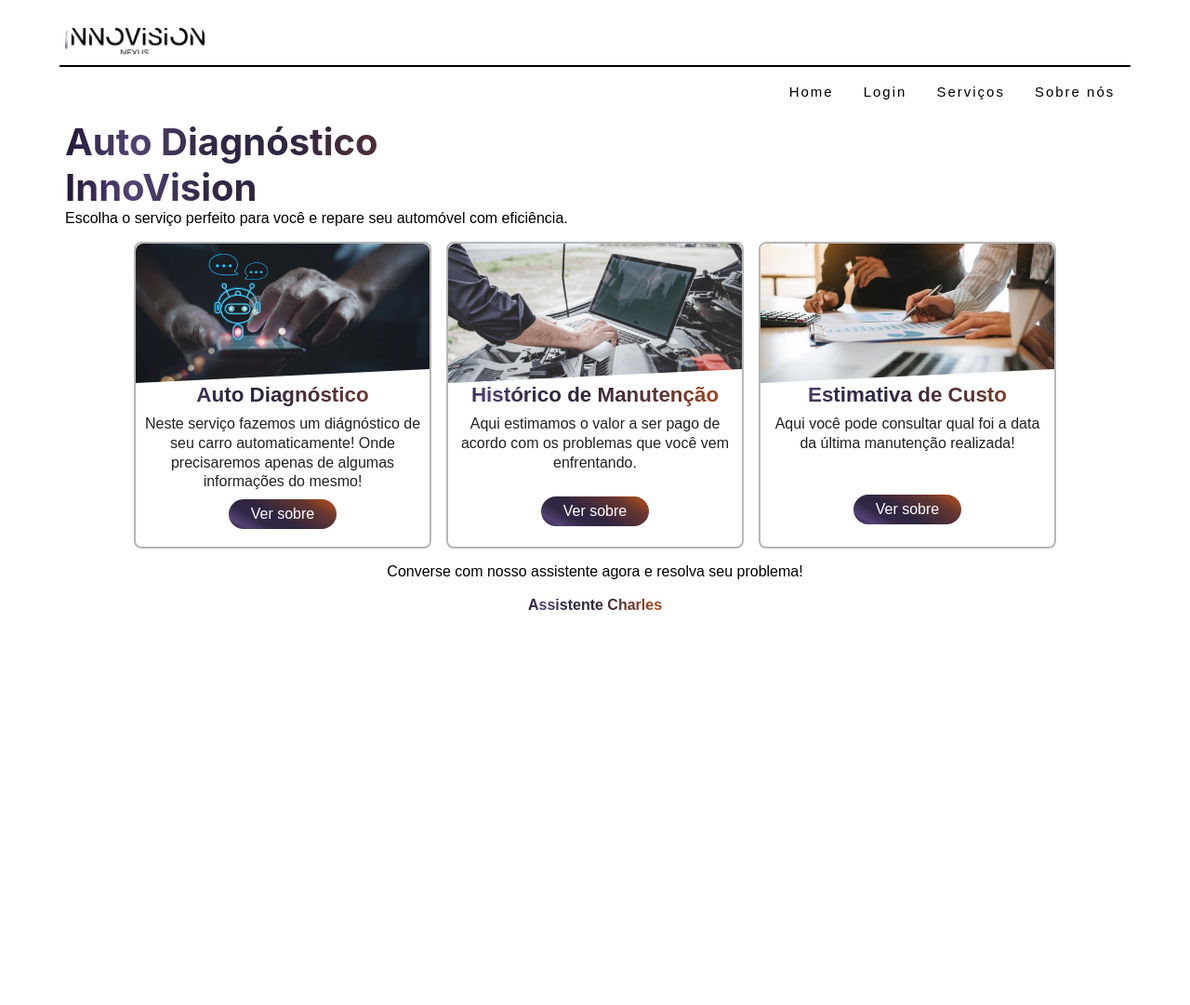
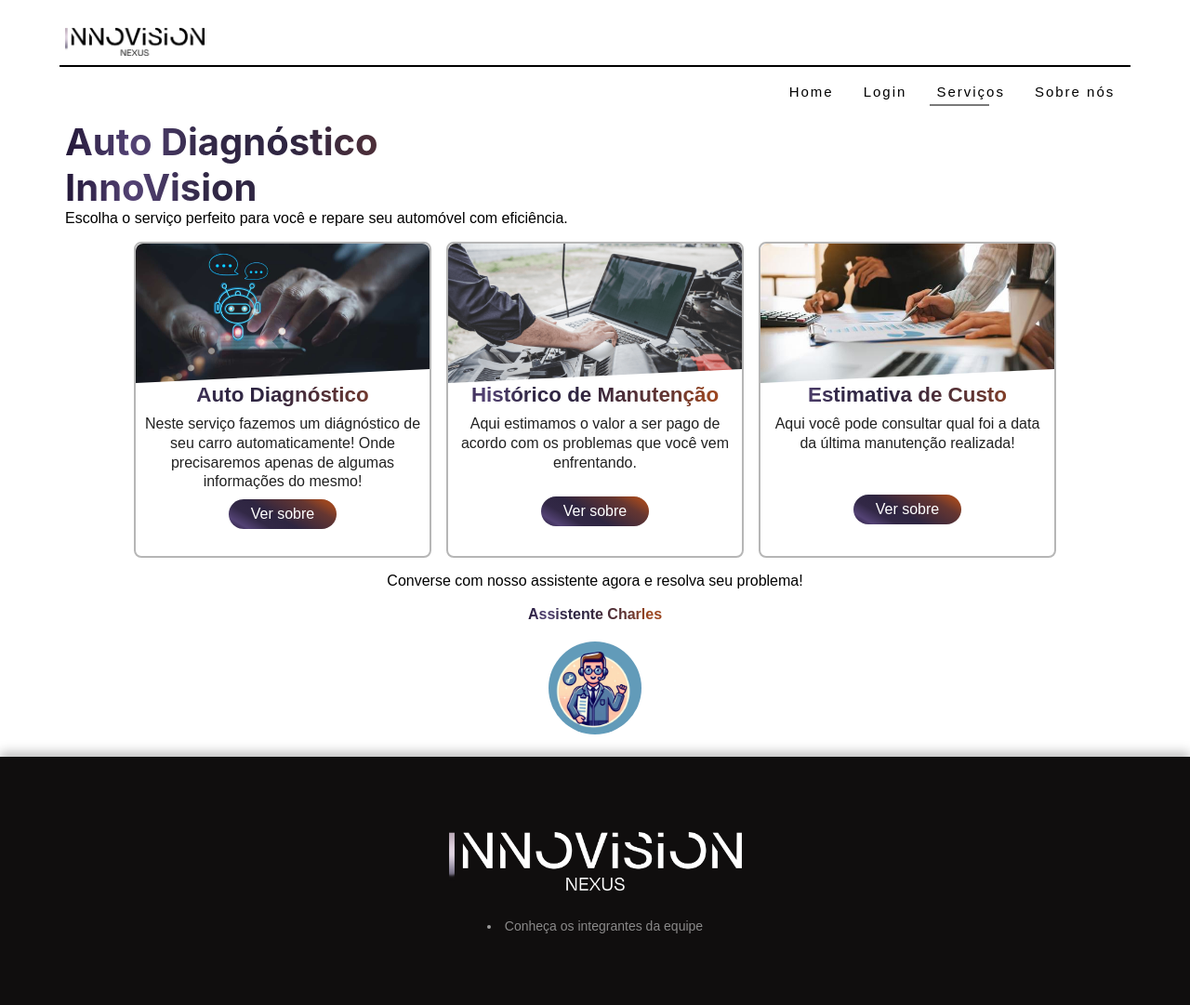
Before and after one commit to hellomesq/Challenge-Front-end, a plain HTML site: page servicos.html in a window 1280 px wide. Shown: the whole page at 93% size. Before the commit the page ends 800 px from the top, so only its background shows below. Drawn offline with Linux system fonts and the light colour scheme.

Commit message:
modified page servicos

```diff
--- a/servicos.html
+++ b/servicos.html
@@ -9,7 +9,10 @@
 <body>
     <header>
         <div class="logo">
-            <img class= "img-logo" src="imagens/InnoVision Nexus (Preta).png" alt="InnoVision Nexus logo">
+            <a href="#">
+                <img class= "img-logo" src="imagens/InnoVision Nexus (Preta).png" alt="InnoVision Nexus logo">
+            </a>
+
         <div class="line"></div>
         </div>
         <nav class="nav">
@@ -22,6 +25,7 @@
                <li>
                 <a href="#">Home</a>
                </li>
+               <div class="line__indic"></div>
                <li>
                 <a href="#">Login</a>
                </li>
@@ -65,9 +69,22 @@
             <div class="assistente">
             <p>Assistente Charles</p>
         </div>
+        <div id="iconcharles">
+            <a href="#">
+                <img class="iconcharles" src="imagens/iconcharles.jpg" alt="Ícone do Assistente Charles">
+            </a>
+        </div>
+    </main>
+<footer class="footer">
+    <div class="conteudo__footer">
+        <img src="imagens/InnoVision Nexus (Branca).png" alt="Ícone InnoVision Nexus">
+        <li class= "integrantes__footer" ><a href="#">Conheça os integrantes da equipe</a></li>
+    </div>
 
-    </main>
 
+
+
+</footer>
 <script src="script.js"></script>
 </body>
 </html>
--- a/style.css
+++ b/style.css
@@ -38,6 +38,14 @@
     border: 1px black solid;
 }
 
+.line__indic{
+    position: absolute;
+    margin-top: 22px;
+    margin-left: 13.1%;
+    width: 5%;
+    border: 1px rgba(0, 0, 0, 0.527) solid;
+}
+
 .nav a {
     color: black;
     font-size: 15px;
@@ -64,6 +72,7 @@
     margin-left: 60%;
 }
 
+/* ARRUMAR O ESPAÇO ENTRE OS ELEMENTOS DO MENU E O X */
 .mobile-menu {
     display: none;
     cursor: pointer;
@@ -84,12 +93,16 @@
         overflow-x: hidden;
     }
 
-    .nav-list {
-        position: absolute;
-        top: 70px;
+    .line__indic{
+        display: none;
+    }
+
+   .nav-list {
+        position: fixed;
+        top: 0;
         right: 0;
         width: 80%;
-        height: 100%;
+        height: 100vh;
         background: #100E0E;
         flex-direction: column;
         align-items: center;
@@ -97,6 +110,7 @@
         transform: translateX(100%);
         transition: transform 0.3s ease-in;
         overflow-y: hidden;
+        z-index: 999;
     }
 
     .nav-list li {
@@ -112,6 +126,7 @@
 
     .mobile-menu {
         display: block;
+
     }
 
 }
@@ -159,11 +174,9 @@
 .title{
     margin-left: 70px;
     margin-top: 20px;
-
 }
 
  h2{
-
         background: linear-gradient(
             90deg,
             #231838 0%,
@@ -176,7 +189,7 @@
         );
         -webkit-background-clip: text;
         background-clip: text;
-        color: transparent; /* torna o texto transparente */
+        color: transparent;
         max-width: 551px;
         font: 700 40px Inter, sans-serif;
 
@@ -188,6 +201,7 @@
     word-wrap: break-word;
 }
 
+/* ARRUMAR OS CARDS QUE ESTÃO FICANDO EM CIMA DO MENU*/
 .container{
   width:  80%;
   max-width: 1200px;
@@ -206,13 +220,13 @@
     box-shadow: 0 2px 5px 0 rgba(#000,.2);
     transition: all .2s;
     overflow: hidden;
-    height: 330px;
+    height: 340px;
  }
     .card:hover{
       transform: translateY(-.5em);
       box-shadow: 0 10px 5px 0 rgba(#000,.2);
     }
-    img{
+    .card img{
       width: 100%;
       height: 150px;
       display: block;
@@ -253,16 +267,19 @@
       color: white;
     }
 
-    .convitechat{
+    .convitechat {
         display: flex;
         align-items: center;
         justify-content: center;
+        text-align: center; /* Centraliza o texto horizontalmente */
     }
 
-    .convitechat h4{
-    font-size: 16px;
-    font-weight:normal;
-  }
+    .convitechat h4 {
+        font-size: 16px;
+        font-weight: normal;
+        word-wrap: break-word;
+        max-width: 90%; /* Limita a largura do texto para quebrar em telas menores */
+    }
 
     .assistente{
         display: flex;
@@ -271,19 +288,57 @@
     }
 
     .assistente p{
-        background: linear-gradient(
-            90deg,
-            #231838 0%,
-            #534274 13%,
-            #322846 27.5%,
-            #2e2541 43.5%,
-            #492d39 58.5%,
-            #653631 76%,
-            #9b4620 90%
-        );
+        background: linear-gradient(90deg,#231838 0%,#534274 13%,#322846 27.5%,#2e2541 43.5%,#492d39 58.5%,#653631 76%,#9b4620 90%);
         -webkit-background-clip: text;
         background-clip: text;
         color: transparent;
-       font-size: 16px;
-       font-weight: bolder;
+        font-size: 16px;
+        font-weight: bolder;
     }
+
+   .iconcharles{
+    margin: 20px;
+    width: 100px;
+    height: 100px;
+    border-radius: 50%;
+    }
+
+    #iconcharles{
+    display: flex;
+    align-items: center;
+    justify-content: center;
+    }
+    /*ARRUMAR TAMANHO DO RODAPÉ QUE ESTA FICANDO CORTADO CONFORME DIMINUÍ A TELA */
+    .footer {
+        box-shadow: 0px -5px 11.2px 0px rgba(0, 0, 0, 0.25);
+        background-color: #100e0e;
+        display: flex;
+        align-items: center;
+        font-size: 14px;
+        color: rgba(255, 255, 255, 0.59);
+        font-weight: 600;
+        justify-content: center;
+        padding: 77px 60px;
+      }
+      .conteudo__footer {
+        display: flex;
+        margin-top: 4px;
+        width: 315px;
+        max-width: 100%;
+        flex-direction: column;
+        align-items: center;
+      }
+      .conteudo__footer img {
+        object-fit: auto;
+        object-position: center;
+        width: 100%;
+      }
+      .integrantes__footer {
+        margin-top: 30px;
+
+      }
+      .integrantes__footer a{
+        color: rgba(255, 255, 255, 0.514);
+        text-decoration: none;
+        font-weight: normal;
+      }
```
Also changed, not shown: imagens/iconcharles.jpg (added).
